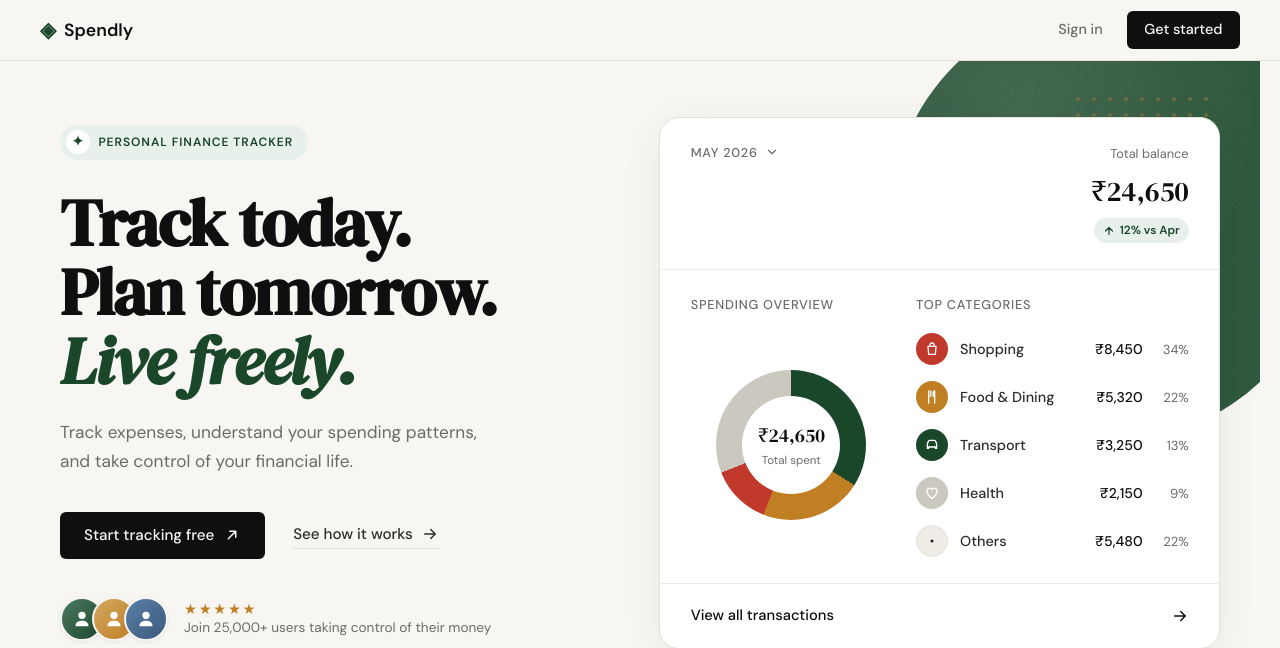
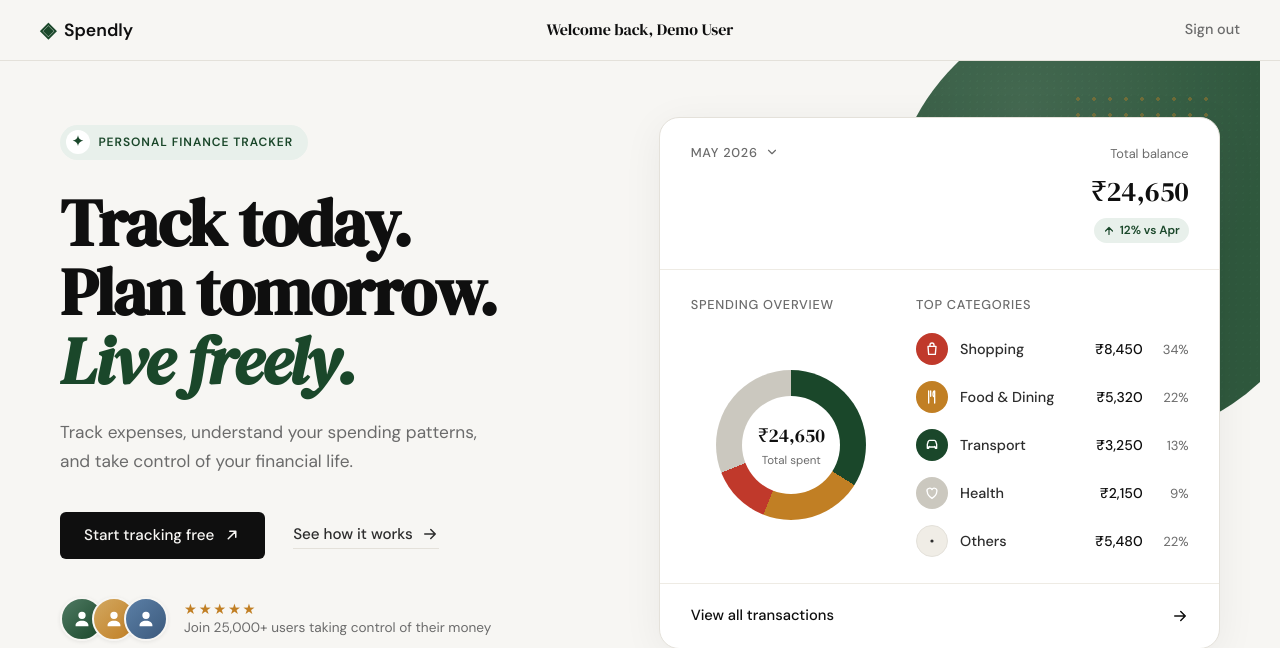
Before and after one commit to harshchaudhary0124-eng/spendly, a Flask app: page / in a window 1280 px wide. Shown: the top 648 px of the page. Run offline with Flask 3, Linux system fonts and the light colour scheme; the visitor is signed in with stand-in values (Sample User, id 1); data comes from the database, SQL or seed files in the repository.

Commit message:
added login and logout functionality

```diff
--- a/app.py
+++ b/app.py
@@ -7,7 +7,7 @@
     session,
     abort,
 )
-from werkzeug.security import generate_password_hash
+from werkzeug.security import generate_password_hash, check_password_hash
 
 from database.db import (
     get_db,
@@ -15,6 +15,7 @@
     seed_db,
     create_user,
     get_user_by_email,
+    get_user_by_id,
 )
 
 app = Flask(__name__)
@@ -29,6 +30,18 @@
 
 
 # ------------------------------------------------------------------ #
+# Template context                                                    #
+# ------------------------------------------------------------------ #
+
+@app.context_processor
+def inject_current_user():
+    user_id = session.get("user_id")
+    if user_id:
+        return {"current_user": get_user_by_id(user_id)}
+    return {"current_user": None}
+
+
+# ------------------------------------------------------------------ #
 # Routes                                                              #
 # ------------------------------------------------------------------ #
 
@@ -39,6 +52,8 @@
 
 @app.route("/register", methods=["GET", "POST"])
 def register():
+    if session.get("user_id"):
+        return redirect(url_for("working"))
     if request.method == "GET":
         return render_template("register.html")
 
@@ -65,12 +80,30 @@
 
     user_id = create_user(name, email, generate_password_hash(password))
     session["user_id"] = user_id
-    return redirect(url_for("profile"))
+    return redirect(url_for("working"))
 
 
-@app.route("/login")
+@app.route("/login", methods=["GET", "POST"])
 def login():
-    return render_template("login.html")
+    if session.get("user_id"):
+        return redirect(url_for("working"))
+    if request.method == "GET":
+        return render_template("login.html")
+
+    email = request.form.get("email")
+    password = request.form.get("password")
+
+    if not email or not email.strip() or not password:
+        abort(400)
+
+    email = email.strip().lower()
+
+    user = get_user_by_email(email)
+    if user is None or not check_password_hash(user["password_hash"], password):
+        return render_template("login.html", error="Invalid email or password.")
+
+    session["user_id"] = user["id"]
+    return redirect(url_for("working"))
 
 
 @app.route("/terms")
@@ -94,7 +127,8 @@
 
 @app.route("/logout")
 def logout():
-    return "Logout — coming in Step 3"
+    session.clear()
+    return redirect(url_for("landing"))
 
 
 @app.route("/profile")
--- a/database/db.py
+++ b/database/db.py
@@ -47,6 +47,16 @@
     )
     conn.commit()
     conn.close()
+
+
+def get_user_by_id(user_id):
+    """Return the users row matching id, or None if no such user exists."""
+    conn = get_db()
+    row = conn.execute(
+        "SELECT * FROM users WHERE id = ?", (user_id,)
+    ).fetchone()
+    conn.close()
+    return row
 
 
 def get_user_by_email(email):
--- a/static/css/style.css
+++ b/static/css/style.css
@@ -73,6 +73,17 @@
     display: flex;
     align-items: center;
     justify-content: space-between;
+    position: relative;
+}
+
+.nav-welcome {
+    position: absolute;
+    left: 50%;
+    transform: translateX(-50%);
+    font-family: var(--font-display);
+    font-size: 1rem;
+    color: var(--ink);
+    pointer-events: none;
 }
 
 .nav-brand {
--- a/templates/base.html
+++ b/templates/base.html
@@ -18,10 +18,17 @@
                 <span class="brand-icon">◈</span>
                 <span class="brand-name">Spendly</span>
             </a>
+            {% if session.get('user_id') %}
+            <span class="nav-welcome">Welcome back, {{ current_user['name'] }}</span>
+            <div class="nav-links">
+                <a href="{{ url_for('logout') }}">Sign out</a>
+            </div>
+            {% else %}
             <div class="nav-links">
                 <a href="{{ url_for('login') }}">Sign in</a>
                 <a href="{{ url_for('register') }}" class="nav-cta">Get started</a>
             </div>
+            {% endif %}
         </div>
     </nav>
 
--- a/templates/login.html
+++ b/templates/login.html
@@ -17,7 +17,7 @@
             <div class="auth-error">{{ error }}</div>
             {% endif %}
 
-            <form method="POST" action="/login">
+            <form method="POST" action="{{ url_for('login') }}">
                 <div class="form-group">
                     <label for="email">Email address</label>
                     <input type="email" id="email" name="email"
```
Also changed, not shown: .claude/specs/03-login-logout.md (added).
